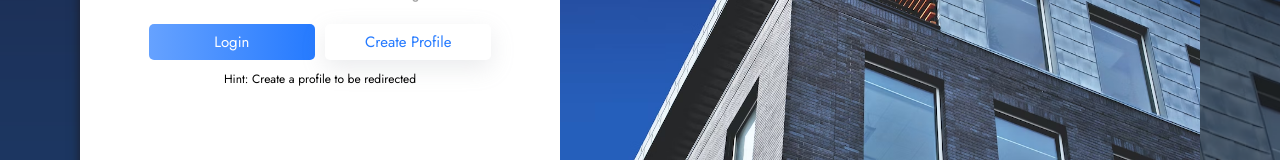
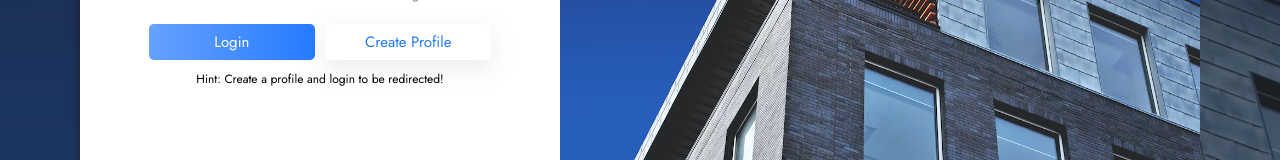
Before and after one commit to EnjaeAntonio/connect-me, a plain HTML site: page index.html in a window 1280 px wide. Shown: the part 392-552 px from the top of the page. Drawn offline with Linux system fonts and the light colour scheme.

```diff
--- a/index.html
+++ b/index.html
@@ -47,7 +47,7 @@
                                     Create Profile
                                 </button>
                             </div>
-                            <p class="hint">Hint: Create a profile to be redirected</p>
+                            <p class="hint">Hint: Create a profile and login to be redirected!</p>
                             <p class="error"></p>
                             <div class="login-options">
                                 <p>Or login with</p>
```
